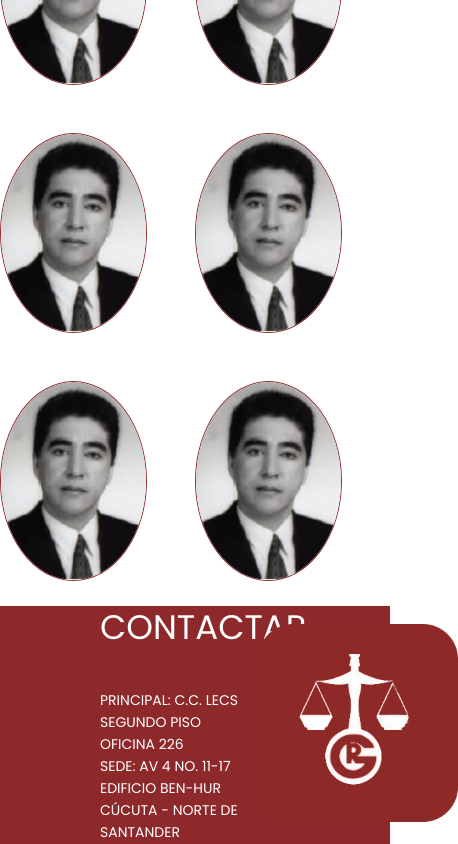
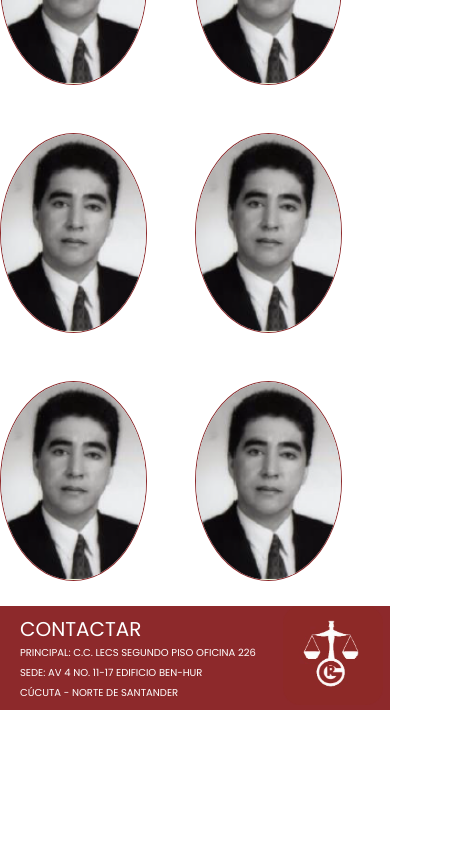
Before and after one commit to Darklegion92/webBuffet, a Next.js app: page / in a window 390 px wide. Shown: the part 3490-4334 px from the top of the page, 458 px wide, since content can reach past the window. After the commit the page ends 4200 px from the top, so only its background shows below. Built offline with nearby package versions, Linux system fonts and the light colour scheme; no server answers.

Commit message:
se arregla responsive de footer

```diff
--- a/src/components/footer/index.tsx
+++ b/src/components/footer/index.tsx
@@ -5,22 +5,22 @@ const Footer = () => {
     const classes = useStyles()
     return (
         <Grid container className={classes.root}>
-            <Grid item xs={10}>
+            <Grid item lg={10} xs={9}>
                 <Typography variant="h4" component="h2" className={classes.text}>
                     CONTACTAR <Icon className={classes.icon} >whatsapp</Icon>
                 </Typography>
-                <Typography variant="subtitle2" component="h2" className={classes.text}>
-                    PRINCIPAL: C.C. LECS SEGUNDO PISO OFICINA 226
+                <Typography variant="subtitle2" component="text" className={classes.text}>
+                    PRINCIPAL: C.C. LECS SEGUNDO PISO OFICINA 226<br />
                 </Typography>
-                <Typography variant="subtitle2" component="h2" className={classes.text}>
-                    SEDE: AV 4 NO. 11-17 EDIFICIO BEN-HUR
+                <Typography variant="subtitle2" component="text" className={classes.text}>
+                    SEDE: AV 4 NO. 11-17 EDIFICIO BEN-HUR<br />
                 </Typography>
-                <Typography variant="subtitle2" component="h2" className={classes.text}>
+                <Typography variant="subtitle2" component="text" className={classes.text}>
                     CÚCUTA - NORTE DE SANTANDER
                 </Typography>
             </Grid>
-            <Grid item xs={2}>
-                <img src="/logo.png" width="200px" />
+            <Grid item xs={3} lg={2}>
+                <img src="/logo.png" className={classes.logo} />
             </Grid>
 
 
--- a/src/components/footer/styles.ts
+++ b/src/components/footer/styles.ts
@@ -10,12 +10,33 @@ export const useStyles = makeStyles((theme) => ({
         bottom: 0,
         zIndex: 99,
         padding: '0 100px',
+        [theme.breakpoints.down("md")]: {
+            padding: '0 20px',
+
+        }
     },
     text: {
         color: theme.palette.primary.contrastText,
+        [theme.breakpoints.down("md")]: {
+            "&.MuiTypography-h4": {
+                fontSize: 20,
+            },
+            "&.MuiTypography-subtitle2": {
+                fontSize: 10,
+            },
+        },
     },
     icon: {
         fontSize: 30,
+        [theme.breakpoints.down("md")]: {
+            fontSize: 20,
+        }
+    },
+    logo: {
+        width: '200px',
+        [theme.breakpoints.down("md")]: {
+            width: '100px',
+        }
     }
 }
 ));
--- a/src/components/header/styles.ts
+++ b/src/components/header/styles.ts
@@ -63,6 +63,5 @@ export const useStyles = makeStyles((theme) => ({
     text: {
         display: 'flex',
         justifyContent: 'center ',
-        //borderBottom: 'solid 1px white'
     }
 }))
```
